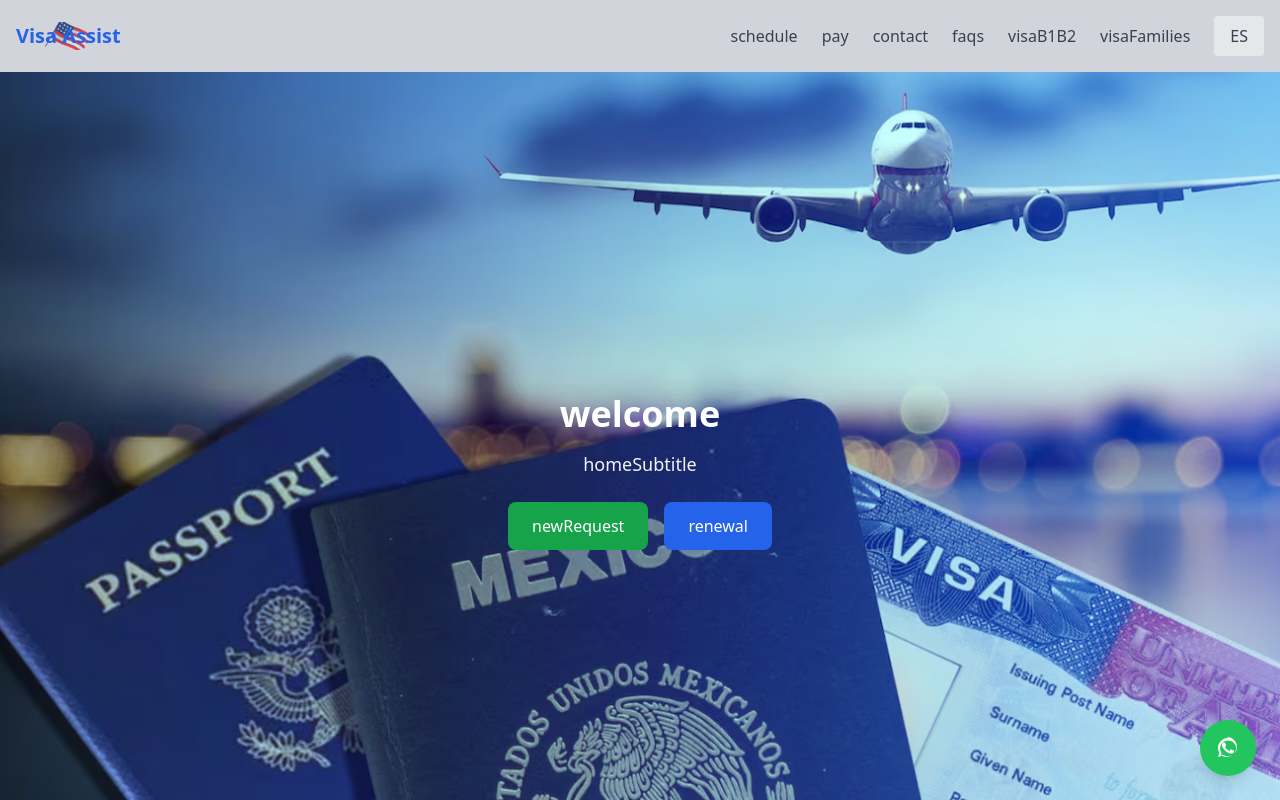
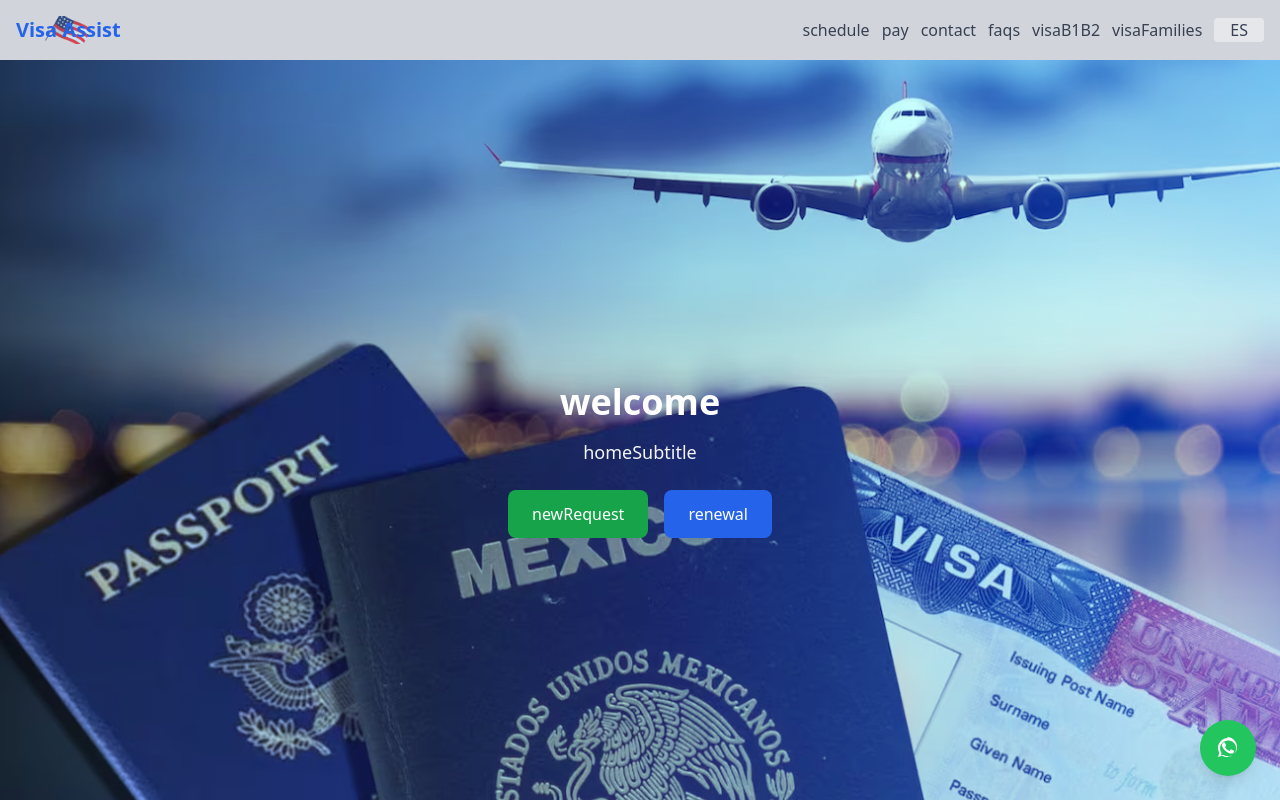
Before and after one commit to TheMalaland/VisaAssist, a Next.js app: page / in a window 1280 px wide. Shown: the top 800 px of the page. Built offline with nearby package versions, Linux system fonts and the light colour scheme; no server answers.

Commit message:
the navbar translations and size for web was corrected

```diff
--- a/components/Navbar.js
+++ b/components/Navbar.js
@@ -31,7 +31,7 @@ export default function Navbar() {
 
   return (
     <nav className="bg-gray-300 shadow p-4">
-      <div className="max-w-7xl mx-auto flex justify-between items-center">
+      <div className="max-w-7x8 mx-auto flex justify-between items-center">
         {/* Logo clickeable */}
         <a href="/" className="relative flex items-center">
           <h1 className="text-xl font-bold text-blue-600 relative z-10">
@@ -49,7 +49,7 @@ export default function Navbar() {
         </a>
 
         {/* Menú de escritorio */}
-        <div className="hidden md:flex space-x-6 items-center">
+        <div className="hidden md:flex space-x-3 items-start justify-end">
           <a href="/agendar" className="text-gray-700 hover:text-blue-500">{t('schedule')}</a>
           <a href="/pagar" className="text-gray-700 hover:text-blue-500">{t('pay')}</a>
           <a href="/contacto" className="text-gray-700 hover:text-blue-500">{t('contact')}</a>
@@ -58,7 +58,7 @@ export default function Navbar() {
           <a href="/Visa Familias" className="text-gray-700 hover:text-blue-500">{t('visaFamilies')}</a>
           <button
             onClick={changeLanguage}
-            className="px-4 py-2 bg-gray-200 text-gray-700 rounded hover:bg-gray-300"
+            className="ml-auto px-4 py-0 bg-gray-200 text-gray-700 rounded hover:bg-gray-300"
           >
             {i18n.language === 'es' ? 'EN' : 'ES'}
           </button>
--- a/next.config.js
+++ b/next.config.js
@@ -2,6 +2,6 @@ module.exports = {
   i18n: {
     locales: ['en', 'es'], // Idiomas soportados
     defaultLocale: 'es', // Idioma predeterminado
-    localeDetection: true, // Detecta automáticamente el idioma del navegador
+    localeDetection: false, // Detecta automáticamente el idioma del navegador
   },
 };
--- a/public/locales/en/common.json
+++ b/public/locales/en/common.json
@@ -28,10 +28,10 @@
     "avoidFraud": "🔒 Avoid falling into immigration fraud",
     "expertSupport": "Our team is composed of visa experts who will guide you throughout the process with precision and confidence. With us, you will have the assurance of receiving verified information and professional support at every step.",
     "changeLanguage": "Change Language",
-    "schedule": "schedule",
-    "pay": "pay",
-    "contact": "contact",
-    "faqs": "faqs",
+    "schedule": "Schedule",
+    "pay": "Pay",
+    "contact": "Contact",
+    "faqs": "FAQs",
     "visaB1B2": "visaB1B2",
-    "visaFamilies": "visaFamilies"
+    "visaFamilies": "Family Visas"
 }
--- a/public/locales/es/common.json
+++ b/public/locales/es/common.json
@@ -1,4 +1,10 @@
 {
+    "schedule": "Agendar",
+    "pay": "Pagar",
+    "contact": "Contacto",
+    "faqs": "Preguntas Frecuentes",
+    "visaB1B2": "Visa B1/B2",
+    "visaFamilies": "Visas Familiares",
     "homeTitle": "Visa Assist - Inicio",
     "homeDescription": "Gestiona tu proceso de visa americana fácilmente.",
     "welcome": "Bienvenido a Visa Assist",
```
